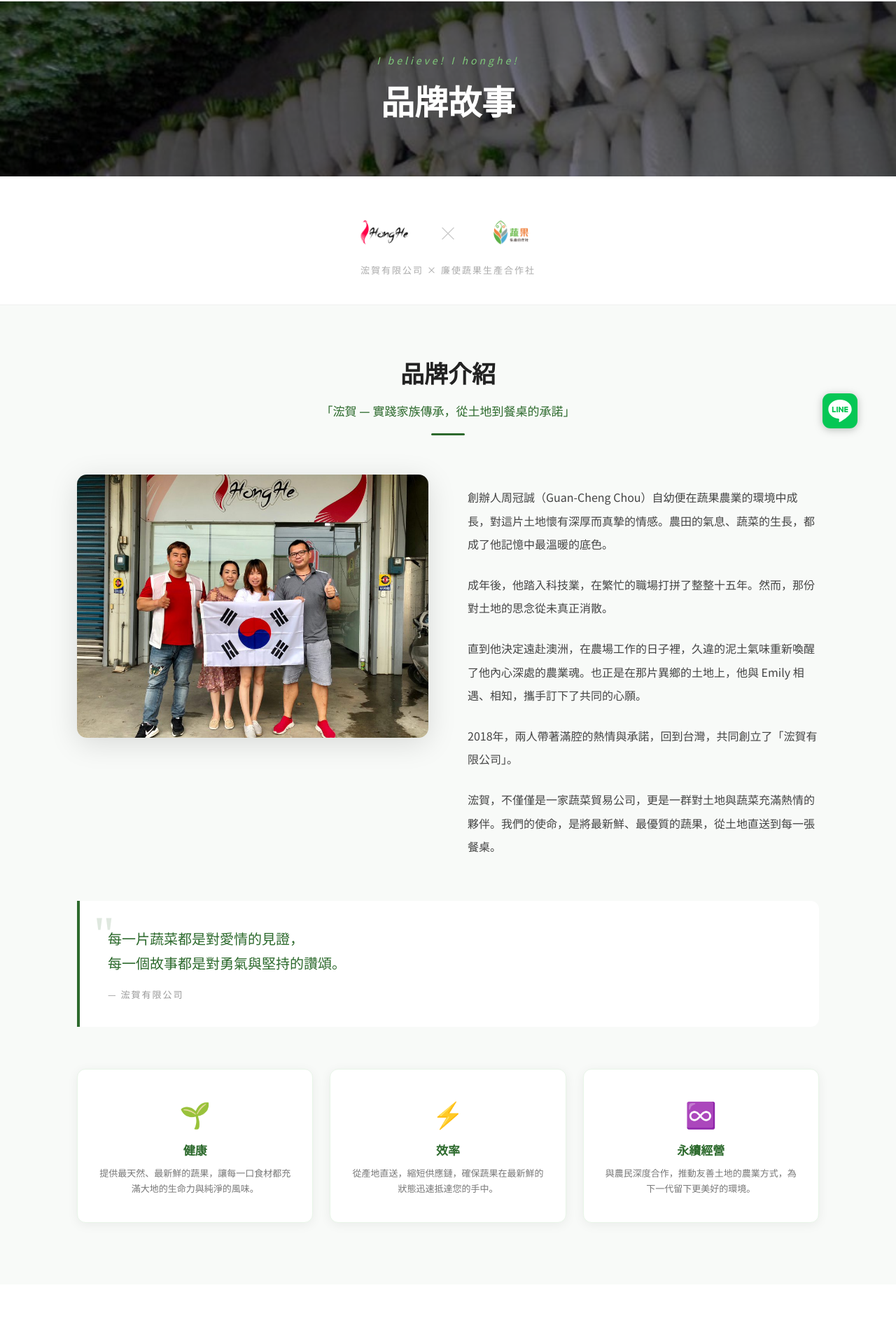
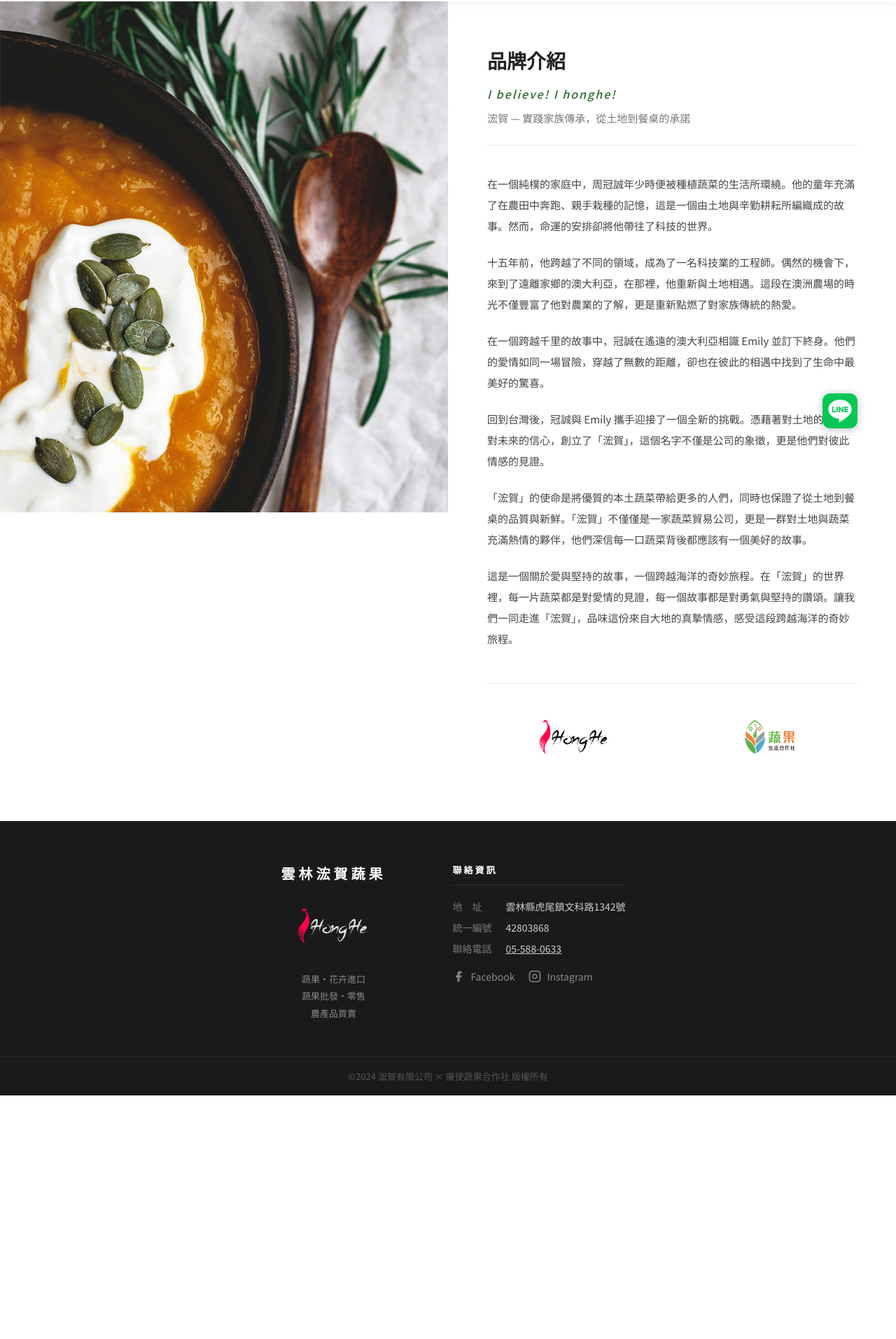
Before and after one commit to dwm331/HongHe, a Nuxt app: page /about in a window 1280 px wide. Shown: the part 68-1981 px from the top of the page at 70% size. After the commit the page ends 1633 px from the top, so only its background shows below. Built offline with nearby package versions, Linux system fonts and the light colour scheme; what vue-fb-customer-chat would draw is missing.

Commit message:
feat: 重構品牌故事頁為 split-page 佈局，使用原站文字與圖片

```diff
--- a/pages/about.vue
+++ b/pages/about.vue
@@ -2,94 +2,39 @@
   <div class="wrapper">
     <Header />
 
-    <!-- Hero Banner -->
-    <section class="about-hero" :style="{ backgroundImage: `url(${$imgPath('main_bg.jpg')})` }">
-      <div class="hero-overlay"></div>
-      <div class="hero-content">
-        <p class="hero-en">I believe! I honghe!</p>
-        <h1>品牌故事</h1>
-      </div>
-    </section>
+    <div class="about-split">
+      <!-- Left: sticky image -->
+      <div
+        class="split-image"
+        :style="{ backgroundImage: `url(${$imgPath('about-bg.jpg')})` }"
+      ></div>
 
-    <!-- Brand Header: 雙 Logo -->
-    <section class="brand-header">
-      <div class="brand-header-inner">
-        <img src="~/static/img/logo-dark.png" alt="浤賀有限公司" class="bh-logo" />
-        <span class="bh-sep">×</span>
-        <img src="~/static/img/logo2_800.png" alt="廉使蔬果生產合作社" class="bh-logo" />
-      </div>
-      <div class="brand-sub">浤賀有限公司 × 廉使蔬果生產合作社</div>
-    </section>
+      <!-- Right: scrollable content -->
+      <div class="split-content">
+        <h2 class="about-title">品牌介紹</h2>
+        <p class="about-tagline">I believe! I honghe!</p>
+        <p class="about-sub">浤賀 — 實踐家族傳承，從土地到餐桌的承諾</p>
 
-    <!-- 品牌介紹 -->
-    <section class="brand-section">
-      <div class="brand-inner">
-        <div class="brand-title-block">
-          <h2>品牌介紹</h2>
-          <p class="brand-subtitle">「浤賀 — 實踐家族傳承，從土地到餐桌的承諾」</p>
-          <div class="divider"></div>
+        <div class="about-body">
+          <p>在一個純樸的家庭中，周冠誠年少時便被種植蔬菜的生活所環繞。他的童年充滿了在農田中奔跑、親手栽種的記憶，這是一個由土地與辛勤耕耘所編織成的故事。然而，命運的安排卻將他帶往了科技的世界。</p>
+          <p>十五年前，他跨越了不同的領域，成為了一名科技業的工程師。偶然的機會下，來到了遠離家鄉的澳大利亞，在那裡，他重新與土地相遇。這段在澳洲農場的時光不僅豐富了他對農業的了解，更是重新點燃了對家族傳統的熱愛。</p>
+          <p>在一個跨越千里的故事中，冠誠在遙遠的澳大利亞相識 Emily 並訂下終身。他們的愛情如同一場冒險，穿越了無數的距離，卻也在彼此的相遇中找到了生命中最美好的驚喜。</p>
+          <p>回到台灣後，冠誠與 Emily 攜手迎接了一個全新的挑戰。憑藉著對土地的熱愛與對未來的信心，創立了「浤賀」，這個名字不僅是公司的象徵，更是他們對彼此情感的見證。</p>
+          <p>「浤賀」的使命是將優質的本土蔬菜帶給更多的人們，同時也保證了從土地到餐桌的品質與新鮮。「浤賀」不僅僅是一家蔬菜貿易公司，更是一群對土地與蔬菜充滿熱情的夥伴，他們深信每一口蔬菜背後都應該有一個美好的故事。</p>
+          <p>這是一個關於愛與堅持的故事，一個跨越海洋的奇妙旅程。在「浤賀」的世界裡，每一片蔬菜都是對愛情的見證，每一個故事都是對勇氣與堅持的讚頌。讓我們一同走進「浤賀」，品味這份來自大地的真摯情感，感受這段跨越海洋的奇妙旅程。</p>
         </div>
 
-        <div class="brand-layout">
-          <div class="brand-photo">
-            <img src="~/static/img/main.jpeg" alt="浤賀品牌故事" />
+        <!-- Two logos -->
+        <div class="about-logos">
+          <div class="about-logo-item">
+            <img src="~/static/img/logo-dark.png" alt="浤賀有限公司" />
           </div>
-          <div class="brand-text">
-            <p>
-              創辦人周冠誠（Guan-Cheng Chou）自幼便在蔬果農業的環境中成長，對這片土地懷有深厚而真摯的情感。農田的氣息、蔬菜的生長，都成了他記憶中最溫暖的底色。
-            </p>
-            <p>
-              成年後，他踏入科技業，在繁忙的職場打拼了整整十五年。然而，那份對土地的思念從未真正消散。
-            </p>
-            <p>
-              直到他決定遠赴澳洲，在農場工作的日子裡，久違的泥土氣味重新喚醒了他內心深處的農業魂。也正是在那片異鄉的土地上，他與 Emily 相遇、相知，攜手訂下了共同的心願。
-            </p>
-            <p>
-              2018年，兩人帶著滿腔的熱情與承諾，回到台灣，共同創立了「浤賀有限公司」。
-            </p>
-            <p>
-              浤賀，不僅僅是一家蔬菜貿易公司，更是一群對土地與蔬菜充滿熱情的夥伴。我們的使命，是將最新鮮、最優質的蔬果，從土地直送到每一張餐桌。
-            </p>
-          </div>
-        </div>
-
-        <!-- Quote -->
-        <blockquote class="brand-quote">
-          <div class="quote-mark">"</div>
-          <p>每一片蔬菜都是對愛情的見證，<br>每一個故事都是對勇氣與堅持的讚頌。</p>
-          <cite>— 浤賀有限公司</cite>
-        </blockquote>
-
-        <!-- Mission -->
-        <div class="brand-mission">
-          <div class="mission-item" v-for="m in mission" :key="m.title">
-            <div class="mission-icon">{{ m.icon }}</div>
-            <h3>{{ m.title }}</h3>
-            <p>{{ m.desc }}</p>
+          <div class="about-logo-item">
+            <img src="~/static/img/logo2_800.png" alt="廉使蔬果生產合作社" />
           </div>
         </div>
       </div>
-    </section>
-
-    <!-- Partner Section -->
-    <section class="about-partners">
-      <div class="about-partners-inner">
-        <h2>攜手同行</h2>
-        <div class="divider center"></div>
-        <p class="partner-desc">浤賀有限公司與廉使蔬果生產合作社共同為台灣的蔬果產業注入新的活力，堅持從產地直送到餐桌的品質承諾。</p>
-        <div class="partner-logos">
-          <div class="partner-logo-item">
-            <img src="~/static/img/logo-full.png" alt="浤賀有限公司" />
-            <span>浤賀有限公司</span>
-          </div>
-          <div class="partner-x">×</div>
-          <div class="partner-logo-item">
-            <img src="~/static/img/logo2_800.png" alt="廉使蔬果生產合作社" />
-            <span>廉使蔬果生產合作社</span>
-          </div>
-        </div>
-      </div>
-    </section>
+    </div>
 
     <Footer />
   </div>
@@ -99,289 +44,102 @@
 export default {
   head () {
     return { title: '品牌故事 | 浤賀有限公司 HongHe' }
-  },
-  data () {
-    return {
-      mission: [
-        {
-          icon: '🌱',
-          title: '健康',
-          desc: '提供最天然、最新鮮的蔬果，讓每一口食材都充滿大地的生命力與純淨的風味。'
-        },
-        {
-          icon: '⚡',
-          title: '效率',
-          desc: '從產地直送，縮短供應鏈，確保蔬果在最新鮮的狀態迅速抵達您的手中。'
-        },
-        {
-          icon: '♾️',
-          title: '永續經營',
-          desc: '與農民深度合作，推動友善土地的農業方式，為下一代留下更美好的環境。'
-        }
-      ]
-    }
   }
 }
 </script>
 
 <style>
-/* ── Hero ───────────────────────────────────────────────── */
-.about-hero {
-  position: relative;
-  min-height: 320px;
-  padding-top: 70px;
+/* ── Split layout ───────────────────────────────────── */
+.about-split {
+  display: flex;
+  padding-top: 70px; /* fixed header height */
+  min-height: 100vh;
+}
+
+/* Left: sticky full-height image */
+.split-image {
+  width: 50%;
+  position: sticky;
+  top: 70px;
+  height: calc(100vh - 70px);
+  flex-shrink: 0;
   background-size: cover;
   background-position: center;
+}
+
+/* Right: scrollable content */
+.split-content {
+  flex: 1;
+  padding: 64px 56px 80px;
+  overflow-y: auto;
+}
+
+.about-title {
+  font-size: 28px;
+  font-weight: 700;
+  color: #222;
+  margin: 0 0 16px;
+}
+.about-tagline {
+  font-size: 16px;
+  color: #2d6a2d;
+  font-style: italic;
+  letter-spacing: 2px;
+  margin: 0 0 12px;
+  font-weight: 500;
+}
+.about-sub {
+  font-size: 15px;
+  color: #777;
+  margin: 0 0 40px;
+  padding-bottom: 28px;
+  border-bottom: 1px solid #e8e8e8;
+}
+
+.about-body p {
+  font-size: 15px;
+  line-height: 2;
+  color: #444;
+  margin-bottom: 22px;
+}
+.about-body p:last-child { margin-bottom: 0; }
+
+/* Two logos at the bottom */
+.about-logos {
+  display: flex;
+  gap: 32px;
+  align-items: center;
+  flex-wrap: wrap;
+  margin-top: 48px;
+  padding-top: 36px;
+  border-top: 1px solid #e8e8e8;
+}
+.about-logo-item {
+  flex: 1;
+  min-width: 140px;
   display: flex;
   align-items: center;
   justify-content: center;
 }
-.hero-overlay {
-  position: absolute;
-  inset: 0;
-  background: rgba(0, 0, 0, 0.52);
-}
-.hero-content {
-  position: relative;
-  text-align: center;
-  color: #fff;
-  padding: 40px 24px;
-}
-.hero-en {
-  font-size: 14px;
-  letter-spacing: 4px;
-  color: #7fc97a;
-  font-style: italic;
-  margin: 0 0 12px;
-}
-.hero-content h1 {
-  font-size: clamp(30px, 5vw, 48px);
-  font-weight: 700;
-  margin: 0;
+.about-logo-item img {
+  max-width: 100%;
+  height: auto;
+  max-height: 80px;
+  object-fit: contain;
 }
 
-/* ── Brand Header ───────────────────────────────────────── */
-.brand-header {
-  background: #fff;
-  padding: 52px 24px 40px;
-  text-align: center;
-  border-bottom: 1px solid #f0f0f0;
-}
-.brand-header-inner {
-  display: flex;
-  align-items: center;
-  justify-content: center;
-  gap: 28px;
-  flex-wrap: wrap;
-  margin-bottom: 16px;
-}
-.bh-logo {
-  height: 56px;
-  width: auto;
-  object-fit: contain;
-}
-.bh-sep {
-  font-size: 28px;
-  color: #ccc;
-  font-weight: 300;
-}
-.brand-sub {
-  font-size: 13px;
-  color: #aaa;
-  letter-spacing: 2px;
-}
-
-/* ── Brand Section ──────────────────────────────────────── */
-.brand-section {
-  background: #f8faf8;
-  padding: 72px 5% 88px;
-}
-.brand-inner {
-  max-width: 1060px;
-  margin: 0 auto;
-}
-
-/* Title block */
-.brand-title-block {
-  text-align: center;
-  margin-bottom: 56px;
-}
-.brand-title-block h2 {
-  font-size: 34px;
-  font-weight: 700;
-  color: #222;
-  margin-bottom: 14px;
-}
-.brand-subtitle {
-  font-size: 17px;
-  color: #2d6a2d;
-  font-weight: 500;
-  margin-bottom: 20px;
-}
-.divider {
-  width: 48px;
-  height: 3px;
-  background: #2d6a2d;
-  border-radius: 2px;
-  margin: 0 auto;
-}
-
-/* Story layout */
-.brand-layout {
-  display: grid;
-  grid-template-columns: 1fr 1fr;
-  gap: 56px;
-  align-items: start;
-  margin-bottom: 60px;
-}
-.brand-photo {
-  border-radius: 14px;
-  overflow: hidden;
-  box-shadow: 0 8px 40px rgba(0, 0, 0, 0.13);
-  position: sticky;
-  top: 90px;
-}
-.brand-photo img {
-  width: 100%;
-  display: block;
-  object-fit: cover;
-}
-.brand-text p {
-  font-size: 16px;
-  line-height: 2.1;
-  color: #444;
-  margin-bottom: 24px;
-}
-.brand-text p:last-child { margin-bottom: 0; }
-
-/* Quote */
-.brand-quote {
-  background: #fff;
-  border-left: 4px solid #2d6a2d;
-  border-radius: 0 12px 12px 0;
-  padding: 36px 40px;
-  margin: 0 0 60px;
-  position: relative;
-}
-.quote-mark {
-  font-size: 72px;
-  color: #2d6a2d;
-  opacity: 0.15;
-  line-height: 1;
-  position: absolute;
-  top: 12px;
-  left: 20px;
-  font-family: Georgia, serif;
-}
-.brand-quote p {
-  font-size: 20px;
-  font-weight: 500;
-  color: #2d6a2d;
-  line-height: 1.75;
-  margin: 0 0 14px;
-  position: relative;
-}
-.brand-quote cite {
-  font-size: 13px;
-  color: #999;
-  font-style: normal;
-  letter-spacing: 2px;
-}
-
-/* Mission */
-.brand-mission {
-  display: grid;
-  grid-template-columns: repeat(3, 1fr);
-  gap: 24px;
-}
-.mission-item {
-  background: #fff;
-  border-radius: 12px;
-  padding: 36px 28px;
-  text-align: center;
-  box-shadow: 0 3px 16px rgba(0, 0, 0, 0.06);
-  border: 1px solid #e8f5e8;
-  transition: transform 0.2s;
-}
-.mission-item:hover { transform: translateY(-4px); }
-.mission-icon { font-size: 36px; margin-bottom: 14px; }
-.mission-item h3 {
-  font-size: 17px;
-  font-weight: 700;
-  color: #2d6a2d;
-  margin-bottom: 10px;
-}
-.mission-item p {
-  font-size: 13px;
-  color: #777;
-  line-height: 1.75;
-  margin: 0;
-}
-
-/* ── Partners ───────────────────────────────────────────── */
-.about-partners {
-  background: #fff;
-  padding: 72px 5% 80px;
-}
-.about-partners-inner {
-  max-width: 800px;
-  margin: 0 auto;
-  text-align: center;
-}
-.about-partners h2 {
-  font-size: 30px;
-  font-weight: 700;
-  color: #222;
-  margin-bottom: 16px;
-}
-.divider.center { margin: 0 auto 24px; }
-.partner-desc {
-  font-size: 15px;
-  color: #777;
-  line-height: 1.85;
-  margin-bottom: 48px;
-}
-.partner-logos {
-  display: flex;
-  align-items: center;
-  justify-content: center;
-  gap: 32px;
-  flex-wrap: wrap;
-}
-.partner-logo-item {
-  display: flex;
-  flex-direction: column;
-  align-items: center;
-  gap: 12px;
-}
-.partner-logo-item img {
-  height: 64px;
-  width: auto;
-  object-fit: contain;
-}
-.partner-logo-item span {
-  font-size: 13px;
-  color: #666;
-  font-weight: 500;
-}
-.partner-x {
-  font-size: 30px;
-  color: #ccc;
-  font-weight: 300;
-}
-
-/* ── Responsive ─────────────────────────────────────────── */
-@media (max-width: 900px) {
-  .brand-layout {
-    grid-template-columns: 1fr;
-    gap: 32px;
+/* ── Mobile: stack vertically ──────────────────────── */
+@media (max-width: 768px) {
+  .about-split {
+    flex-direction: column;
   }
-  .brand-photo { position: static; }
-}
-@media (max-width: 640px) {
-  .brand-mission { grid-template-columns: 1fr; }
-  .brand-quote { padding: 28px 24px; }
-  .brand-quote p { font-size: 17px; }
-  .bh-logo { height: 44px; }
+  .split-image {
+    width: 100%;
+    position: static;
+    height: 280px;
+  }
+  .split-content {
+    padding: 40px 24px 60px;
+  }
 }
 </style>
```
Also changed, not shown: static/img/about-bg.jpg (added).
